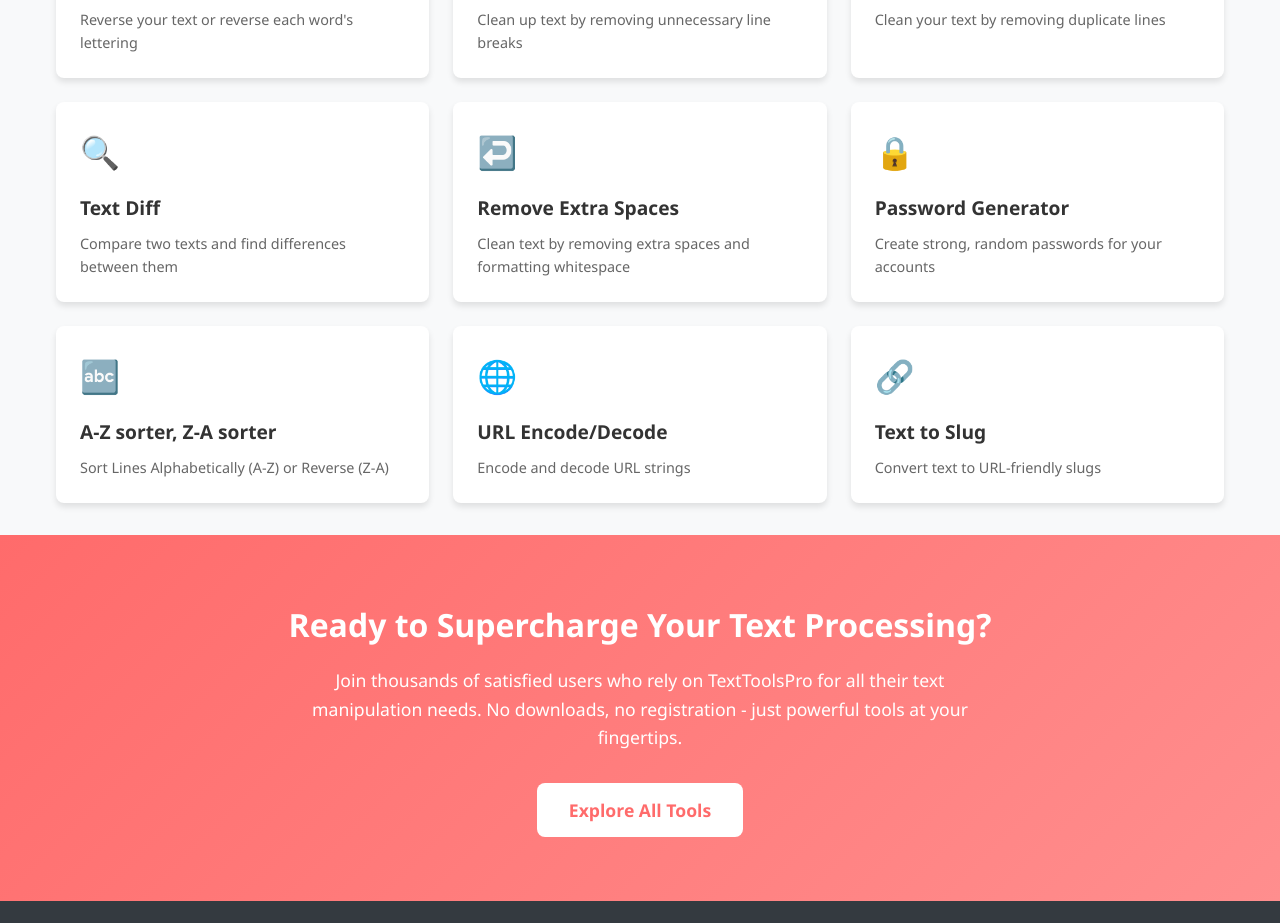
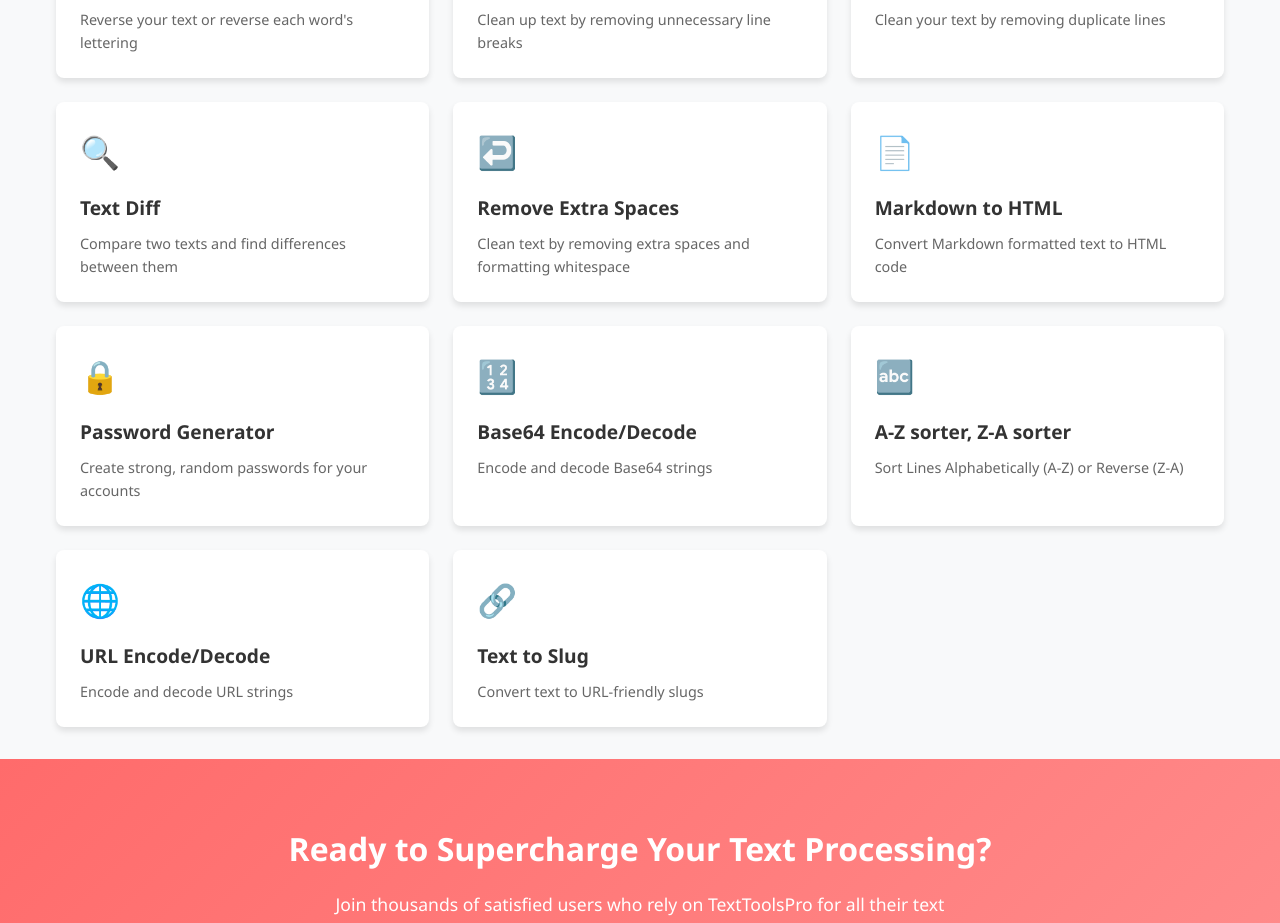
Before and after one commit to 1409-2542/text-tools, a Next.js app: page / in a window 1280 px wide. Shown: the part 960-1883 px from the top of the page. Built offline with nearby package versions, Linux system fonts and the light colour scheme.

Commit message:
made visible markdown to html and base64 encode decode again

```diff
--- a/components/AllToolsSection.tsx
+++ b/components/AllToolsSection.tsx
@@ -50,24 +50,24 @@ const tools = [
     title: "Remove Extra Spaces",
     description: "Clean text by removing extra spaces and formatting whitespace"
   },
-//  {
-//    href: "/markdown-to-html",
-//    icon: "📄",
-//    title: "Markdown to HTML",
-//    description: "Convert Markdown formatted text to HTML code"
-//  },
+  {
+    href: "/markdown-to-html",
+    icon: "📄",
+    title: "Markdown to HTML",
+    description: "Convert Markdown formatted text to HTML code"
+  },
   {
     href: "/password-generator",
     icon: "🔒",
     title: "Password Generator",
     description: "Create strong, random passwords for your accounts"
   },
-//  {
-//    href: "/base64-encode-decode",
-//    icon: "🔢",
-//    title: "Base64 Encode/Decode",
-//    description: "Encode and decode Base64 strings"
-//  },
+  {
+    href: "/base64-encode-decode",
+    icon: "🔢",
+    title: "Base64 Encode/Decode",
+    description: "Encode and decode Base64 strings"
+  },
     {
     href: "/text-sorter",
     icon: "🔤",
```
